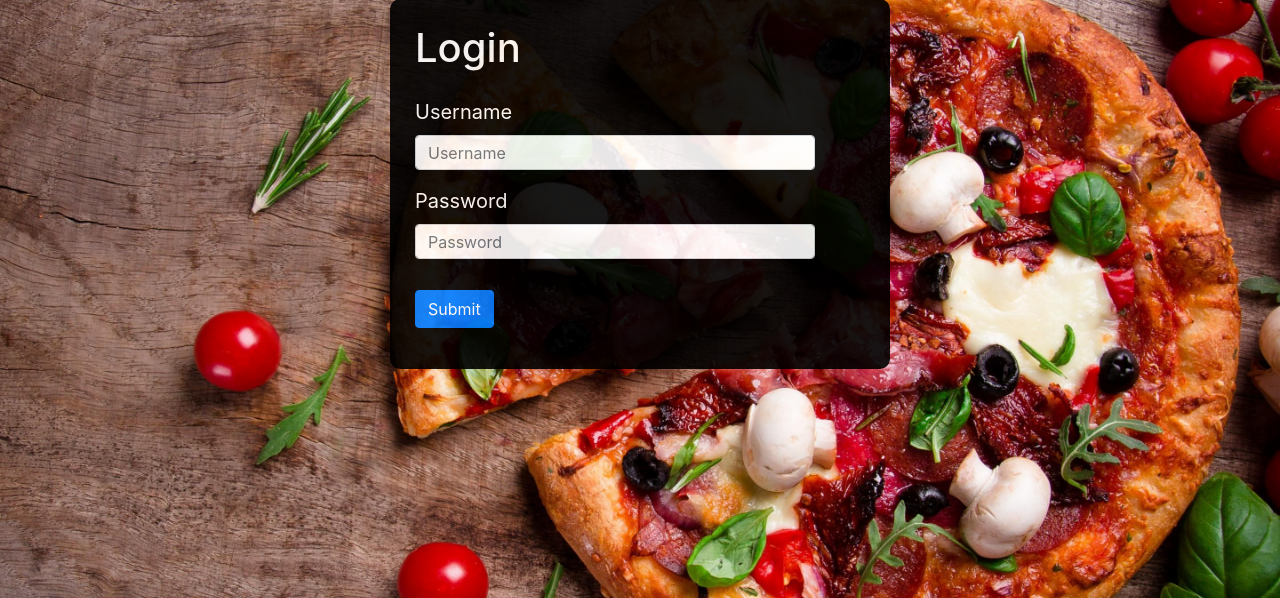
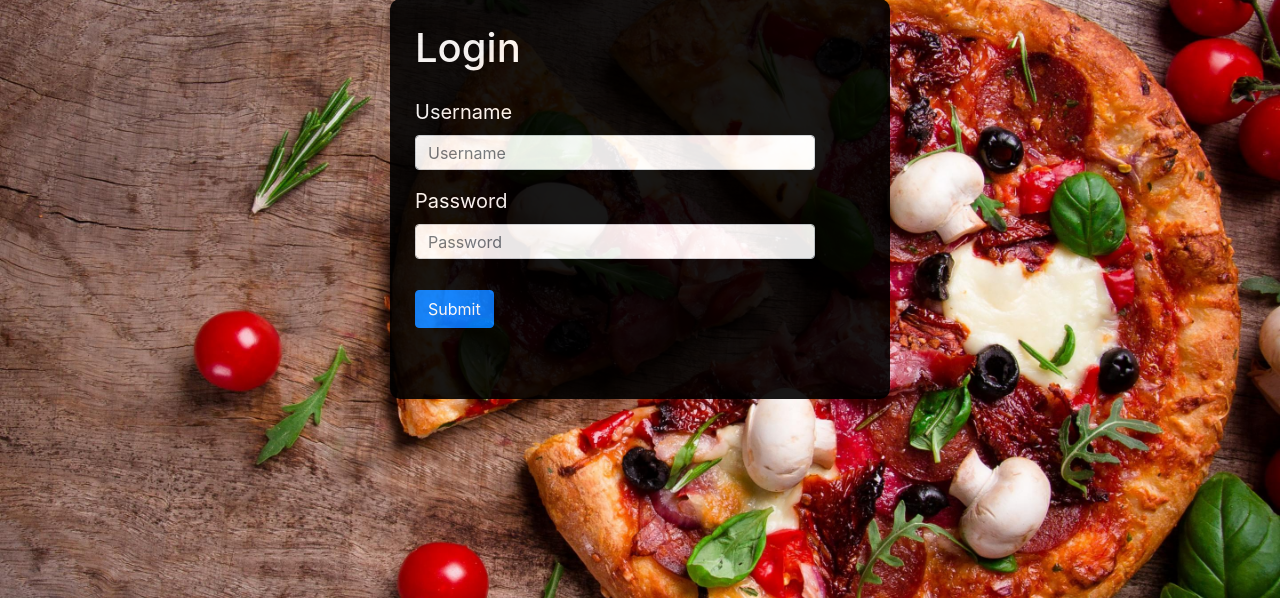
Before and after one commit to VishiK-on-github/project3, a Django app: page / in a window 1280 px wide. Shown: the part 101-699 px from the top of the page. Run offline with Django 3.2, Linux system fonts and the light colour scheme; some libraries are stand-ins or nearby versions.

Commit message:
second commit: login and registration page done

```diff
--- a/orders/static/style.css
+++ b/orders/static/style.css
@@ -1,6 +1,6 @@
 .login-form {
   width: 500px;
-  height: 370px;
+  height: 400px;
   background-color: black;
   padding: 25px;
   border-radius: 10px;
@@ -33,7 +33,7 @@
 
 .register-form {
   width: 500px;
-  height: 720px;
+  height: 760px;
   background-color: black;
   padding: 25px;
   border-radius: 10px;
@@ -46,4 +46,13 @@
 #fname {
   margin-top: 25px;
 }
+
+.error {
+  margin-top: 20px;
+}
+
+.error-msg {
+  color: white;
+  text-align: center;
+}
 /*# sourceMappingURL=style.css.map */
--- a/orders/static/style.scss
+++ b/orders/static/style.scss
@@ -1,6 +1,6 @@
 .login-form {
     width: 500px;
-    height: 370px;
+    height: 400px;
     background-color: black;
     padding: 25px;
     border-radius: 10px;
@@ -33,7 +33,7 @@
 
 .register-form {
     width: 500px;
-    height: 720px;
+    height: 760px;
     background-color: black;
     padding: 25px;
     border-radius: 10px;
@@ -47,3 +47,12 @@
 #fname {
     margin-top: 25px;
 }
+
+.error {
+    margin-top: 20px;
+}
+
+.error-msg {
+    color: white;
+    text-align: center;
+}
--- a/orders/templates/orders/layout_out.html
+++ b/orders/templates/orders/layout_out.html
@@ -7,7 +7,7 @@
         <link rel="stylesheet" href="https://stackpath.bootstrapcdn.com/bootstrap/4.5.0/css/bootstrap.min.css" integrity="sha384-9aIt2nRpC12Uk9gS9baDl411NQApFmC26EwAOH8WgZl5MYYxFfc+NcPb1dKGj7Sk" crossorigin="anonymous">
         <style>
             body {
-                background-image: url("static/images_used/pizza-app-background-image.jpg");
+                background-image: url("/static/images_used/pizza-app-background-image.jpg");
                 background-size: cover;
                 background-repeat: no-repeat;
             }
--- a/orders/templates/orders/login.html
+++ b/orders/templates/orders/login.html
@@ -11,9 +11,12 @@
             </div>
             <div class="form-group">
                 <label>Password</label>
-                <input type="password" class="form-control inp-box" placeholder="Password" name="username">
+                <input type="password" class="form-control inp-box" placeholder="Password" name="password">
             </div>
             <button type="submit" class="btn btn-primary">Submit</button>
+            <div class="error">
+                <h5 class="error-msg">{{Message}}</h5>
+            </div>
         </div>
     </form>
 {% endblock %}
--- a/orders/templates/orders/register.html
+++ b/orders/templates/orders/register.html
@@ -30,6 +30,9 @@
                 <input type="password" name="cpassword" class="form-control inp-box" placeholder="Confirm Password">
             </div>
             <button type="submit" class="btn btn-primary">Submit</button>
+            <div class="error">
+                <h5 class="error-msg">{{Message}}</h5>
+            </div>
         </div>
     </form>
 {% endblock %}
--- a/orders/urls.py
+++ b/orders/urls.py
@@ -3,7 +3,9 @@ from django.urls import path
 from . import views
 
 urlpatterns = [
-    path("", views.login_view, name="login_view"),
+    path("", views.index, name="index"),
     path("login/", views.login_view, name="login_view"),
-    path("register/", views.register_view, name="register_view")
+    path("register/", views.register_view, name="register_view"),
+    # path("homepage/", views.homepage_view, name="homepage_view")
+    path("logout/", views.logout_view, name="logout_view")
 ]
--- a/orders/views.py
+++ b/orders/views.py
@@ -1,38 +1,54 @@
-from django.http import HttpResponse
-from django.shortcuts import render, redirect
+from django.http import HttpResponse, HttpResponseRedirect
+from django.shortcuts import render, redirect, reverse
 from django.contrib.auth import login, logout, authenticate
 from django.contrib.auth.models import User
 from orders.models import RegularPizza, SicilianPizza, Salad, Sub, Pasta, DinnerPlatter, Topping
 
 # Create your views here.
 def index(request):
-    return HttpResponse("Project 3: TODO")
+    if request.user.is_authenticated:
+        return render(request, "orders/homepage.html", {"title": "Homepage"})
+    else:
+        return render(request, "orders/login.html", {"title": "Login"})
 
 def login_view(request):
     if request.method == "POST":
-        username = request.POST("username")
-        password = request.POST("password")
-        user = authenticate(request, username=username, password=password)
+        data = request.POST.copy()
+        username = data.get("username")
+        password = data.get("password")
+        user = authenticate(username=username, password=password)
         if user is not None:
             login(request, user)
             # Go to Homepage.
+            return render(request, "orders/homepage.html", {"title": "Homepage"})
         else:
-            return render(request, "orders/login.html", {"title": "Login"})
+            return render(request, "orders/login.html", {"title": "Login", "Message": "Username or password is incorrect !"})
     elif request.method == "GET":
         return render(request, "orders/login.html", {"title": "Login"})
 
 def logout_view(request):
     logout(request)
-    return render(request, "orders/login.html")
+    return HttpResponseRedirect(reverse("index"))
 
 def register_view(request):
     if request.method == "POST":
-        '''username = request.POST("username")
-        password = request.POST("password")
-        confirm_password = request.POST("cpassword")
-        email = request.POST("email")
-        first_name = request.POST("fname")
-        last_name = request.POST("lname")'''
+        data = request.POST.copy()
+        username = data.get("username")
+        password = data.get("password")
+        confirm_password = data.get("cpassword")
+        email = data.get("email")
+        first_name = data.get("fname")
+        last_name = data.get("lname")
+
+        if password != confirm_password:
+            return render(request, "orders/register.html", {"title": "Register", "Message": "The Passwords dont match !"})
+
+        elif username == '' or password == '' or confirm_password == '' or email == '' or first_name == '' or last_name == '':
+            return render(request, "orders/register.html", {"title": "Register", "Message": "Any one of the fields is empty !"})
+
+        user = User.objects.create_user(username=username, password=password, email=email, first_name=first_name, last_name=last_name)
+        user.save()
+        return render(request, "orders/login.html")
 
     elif request.method == "GET":
         return render(request, "orders/register.html", {"title": "Register"})
```
Also changed, not shown: db.sqlite3, 1 other file.
